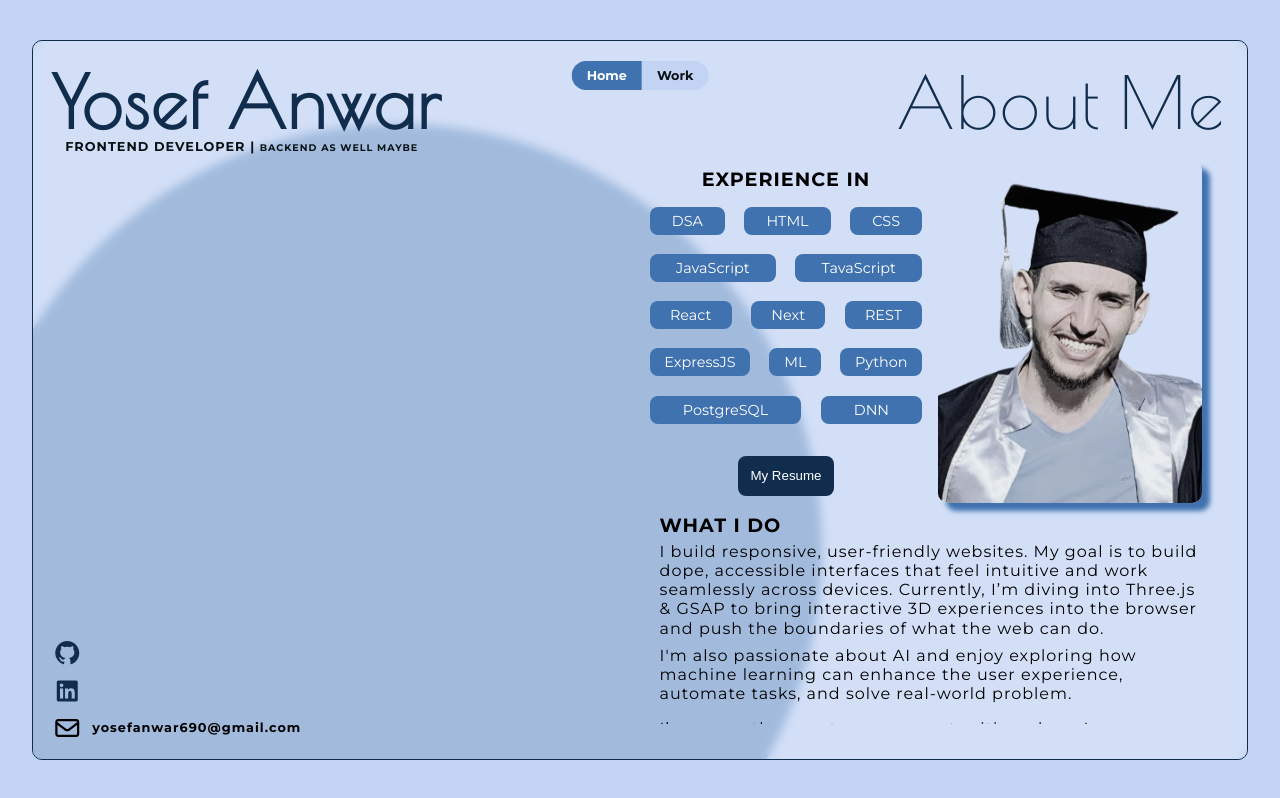
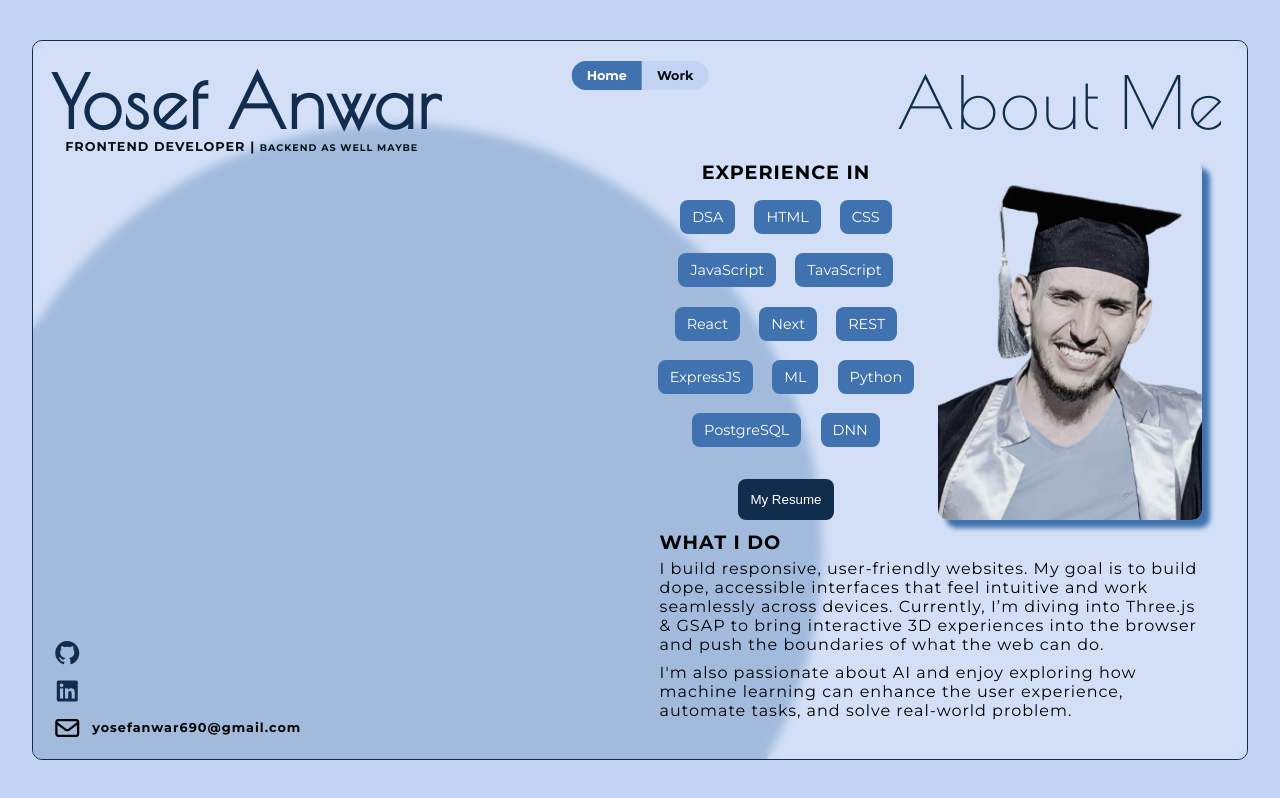
Before and after one commit to Yosity/portfolio-site, a React (Create React App) app: page /home in a window 1280 px wide. Built offline with nearby package versions, Linux system fonts and the light colour scheme; a web font is replaced by a local one.

Commit message:
fixed overflow scroll issue

```diff
--- a/src/components/Home/Home.css
+++ b/src/components/Home/Home.css
@@ -7,7 +7,7 @@
   padding-right: 5px;
 }
 .content-container {
-  overflow-y: scroll;
+  overflow-y: auto;
   display: flex;
   flex-direction: column;
   align-items: self-start;
@@ -35,16 +35,19 @@
 .img-skill-container img {
   box-shadow: 8px 8px 5px var(--secondary);
   width: 100%;
+  max-width: 500px;
   aspect-ratio: 1/1.3;
   border-radius: 10px;
+  object-fit: cover;
 }
 
 .skills-resume-container {
   width: 100%;
+  max-width: 700px;
+  justify-self: center;
   display: flex;
   flex-direction: column;
   align-items: center;
-
   align-self: center;
 }
 .skills-resume-container h3 {
@@ -59,9 +62,13 @@
   margin-bottom: 2rem;
 }
 .skills li {
-  flex-grow: 1;
   text-align: center;
   font-size: 0.9rem;
+  padding: 8px 12px;
+  background-color: var(--secondary);
+  border-radius: 8px;
+  color: white;
+  user-select: none;
 }
 .skills-resume-container button {
   padding: 0.8rem;
@@ -76,14 +83,6 @@
 
 .skills-resume-container button:hover {
   opacity: 0.8;
-}
-
-.skills li {
-  padding: 5px 8px;
-  background-color: var(--secondary);
-  border-radius: 8px;
-  color: white;
-  user-select: none;
 }
 
 .about-me {
--- a/src/components/Work/Work.css
+++ b/src/components/Work/Work.css
@@ -95,6 +95,3 @@
   letter-spacing: 1px;
   font-weight: 600;
 }
-
-@media screen and (max-width: 950px) {
-}
--- a/src/index.css
+++ b/src/index.css
@@ -162,10 +162,10 @@ h3 {
   font-weight: 600;
   padding-left: 13px;
   margin-top: -5px;
+  vertical-align: middle;
 }
 .name h3 span {
   font-size: 0.6rem;
-  vertical-align: middle;
 }
 .hero-socials {
   display: flex;
@@ -200,7 +200,7 @@ h3 {
 }
 
 .motion-div {
-  max-width: 1000px;
+  max-width: 1150px;
   min-width: 600px;
   padding: 1rem;
   flex: 1;
```
